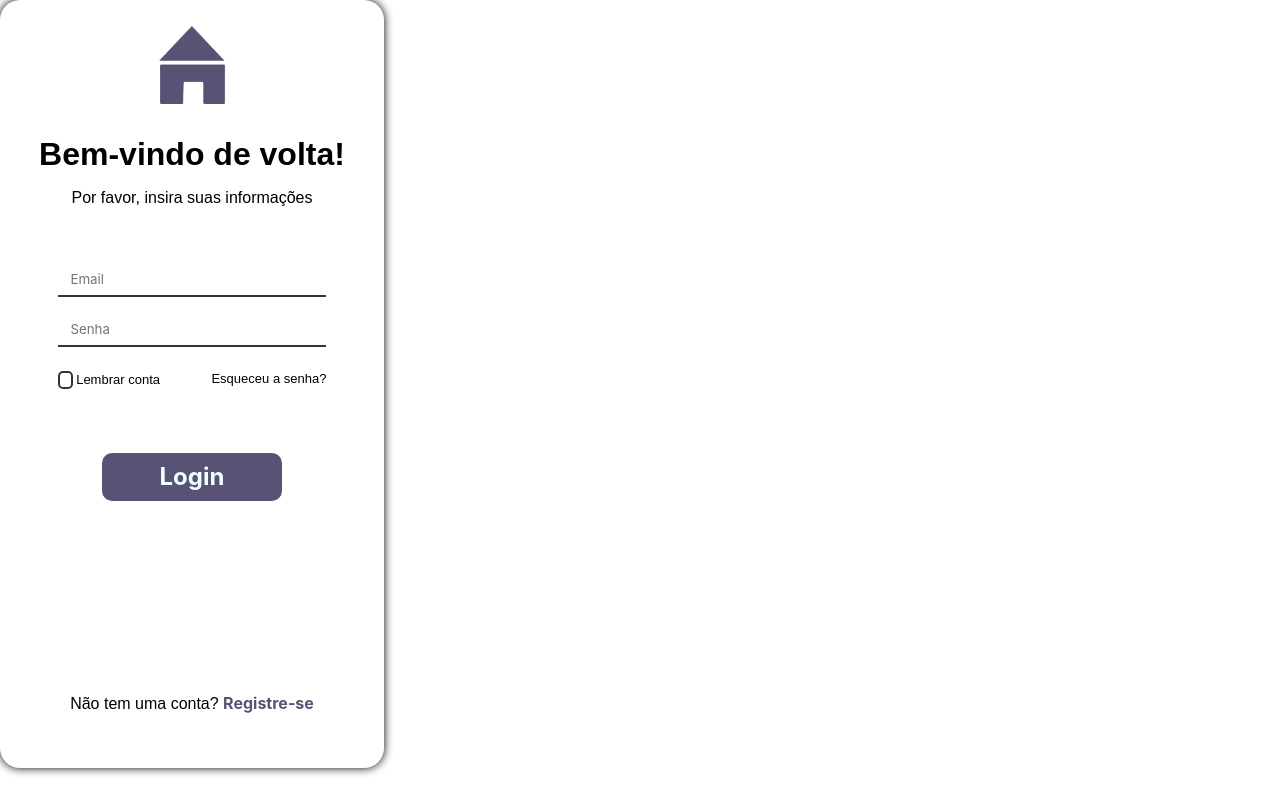
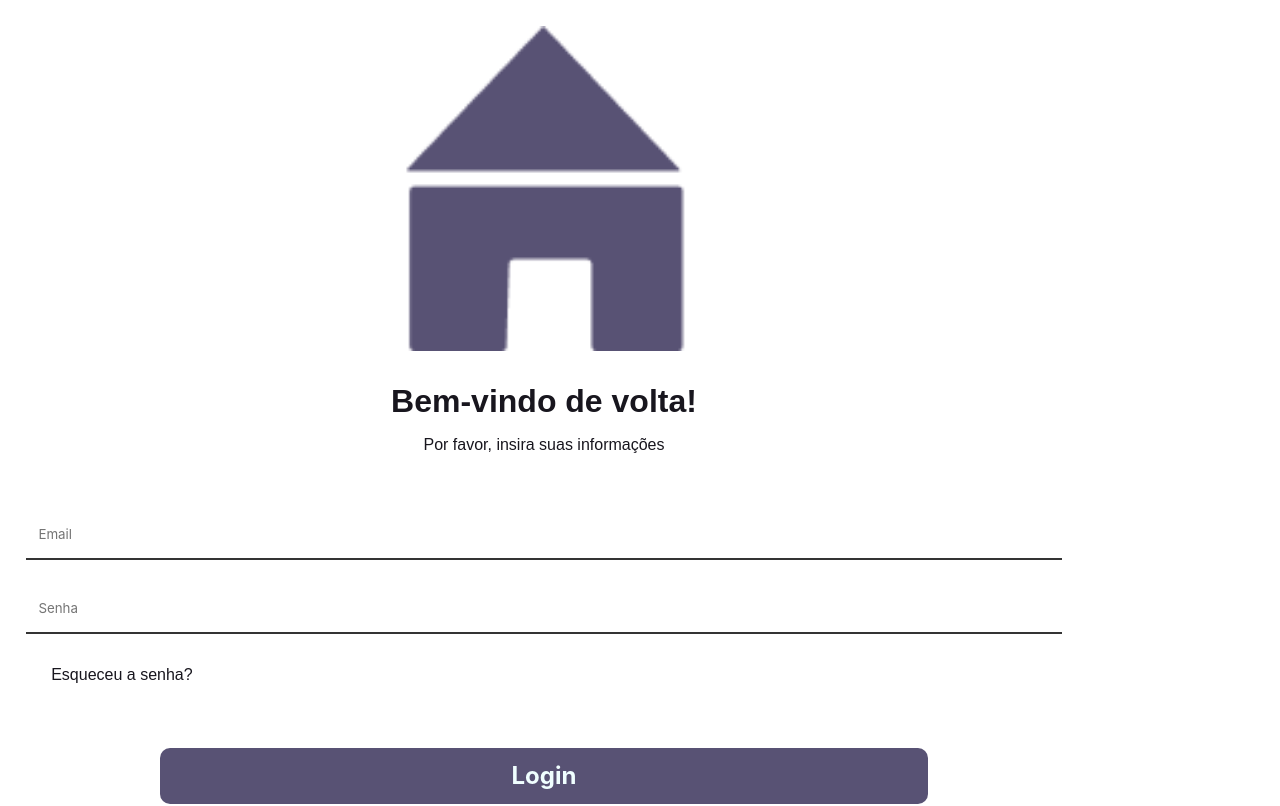
Before and after one commit to JSkahl/casa-feita-frontend, a Vue app: page /login in a window 1280 px wide. Shown: the top 806 px of the page. Built offline with nearby package versions, Linux system fonts and the light colour scheme.

Commit message:
feat: criando componente de form de login mobile

```diff
--- a/src/assets/main.css
+++ b/src/assets/main.css
@@ -1,4 +1,5 @@
 * {
     margin: 0;
     font-family: "Inter", sans-serif;
+    outline: none;
 }
--- a/src/components/auth/Mobile/DefaultLoginMobile.vue
+++ b/src/components/auth/Mobile/DefaultLoginMobile.vue
@@ -16,15 +16,6 @@
                     <input type="password" placeholder="Senha">
                 </div>
                 <div class="additionals">
-                    <div class="checkbox-wrapper-23">
-                        <input type="checkbox" id="check-23"/>
-                        <label for="check-23" style="--size: 30px">
-                        <svg viewBox="0,0,50,50">
-                            <path d="M5 30 L 20 45 L 45 5"></path>
-                        </svg>
-                        </label>
-                        <p>Lembrar conta</p>
-                    </div>
                     <p>Esqueceu a senha?</p>
                 </div>
                 <div class="login">
@@ -42,10 +33,9 @@
 <style scoped>
 
 main {
-    width: 30vw;
-    height: 96vh;
-    box-shadow: 0px 0px 10px black;
-    border-radius: 20px;
+    display: flex;
+    width: 100vw;
+    height: 100vh;
 }
 
 .form {
@@ -58,7 +48,7 @@ main {
 
 .cabecalho > img {
     margin: auto;
-    width: 6vw;
+    width: 25vw;
     margin-bottom: 2vh;
 }
 
@@ -69,9 +59,9 @@ main {
 }
 
 .inputs input {
-    margin-bottom: 2vh;
-    height: 4vh;
-    width: 20vw;
+    margin-bottom: 3vh;
+    height: 6vh;
+    width: 80vw;
     padding: 0 0 0 1vw;
     border: 0;
     border-bottom: 2px rgb(52, 52, 52) solid;
@@ -83,64 +73,11 @@ main {
     padding: 1vh 0 0 0;
 }
 
-.checkbox-wrapper-23 {
-    display: flex;
-    align-items: center;
-    width: 8vw;
-    justify-content: space-between;
-}
-
-.checkbox-wrapper-23 *, .checkbox-wrapper-23 *:after, .checkbox-wrapper-23 *:before {
-  box-sizing: border-box;
-}
-
-.checkbox-wrapper-23 input {
-  position: absolute;
-  opacity: 0;
-}
-
-.checkbox-wrapper-23 input:checked + label svg path {
-  stroke-dashoffset: 0;
-}
-
-.checkbox-wrapper-23 input:focus + label {
-  transform: scale(1.03);
-}
-
-.checkbox-wrapper-23 input + label {
-  display: block;
-  border: 2px solid rgb(52, 52, 52);
-  width: 1.2vw;
-  height: 2.3vh;
-  border-radius: 5px;
-  cursor: pointer;
-  transition: all .2s ease;
-}
-
-.checkbox-wrapper-23 input + label:active {
-  transform: scale(1.05);
-  border-radius: 8px;
-}
-
-.checkbox-wrapper-23 input + label svg {
-  pointer-events: none;
-  padding: 5%;
-}
-
-.checkbox-wrapper-23 input + label svg path {
-  fill: none;
-  stroke: #333;
-  stroke-width: 4px;
-  stroke-linecap: round;
-  stroke-linejoin: round;
-  stroke-dasharray: 100;
-  stroke-dashoffset: 101;
-  transition: all 250ms cubic-bezier(1,0,.37,.91);
-}
-
 .additionals p {
-    margin: 0;
-    font-size: small;
+    margin: 0 0 0 2vw;
+    font-size: 1rem;
+    font-weight: 500;
+    color: #18161e;
 }
 
 
@@ -151,8 +88,8 @@ main {
 }
 
 .login button {
-    width: 14vw;
-    height: 6vh;
+    width: 60vw;
+    height: 7vh;
     background-color: #585274;
     color: azure;
     font-size: x-large;
@@ -176,13 +113,15 @@ p, h1 {
     font-family: "Judson", sans-serif;
     margin: 2vh 0 0 0;
     text-align: center;
+    color: #18161e;
 }
 
 .registrar {
-    margin-top: 22vh;
+    margin-top: 20vh;
 }
 
 .registrar span {
+    font-size: medium;
     font-weight: bold;
     color: #585274;
 }
```
